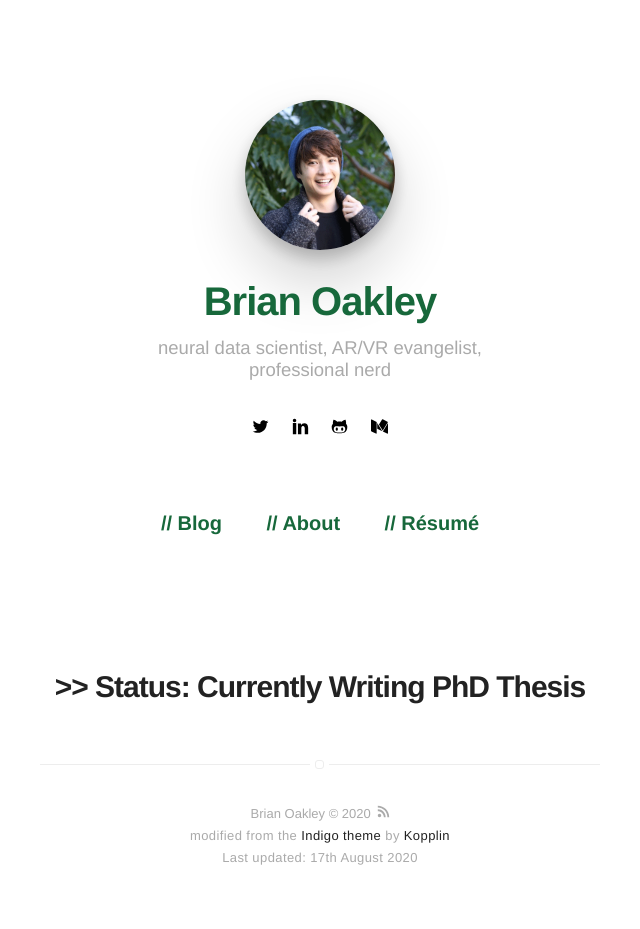
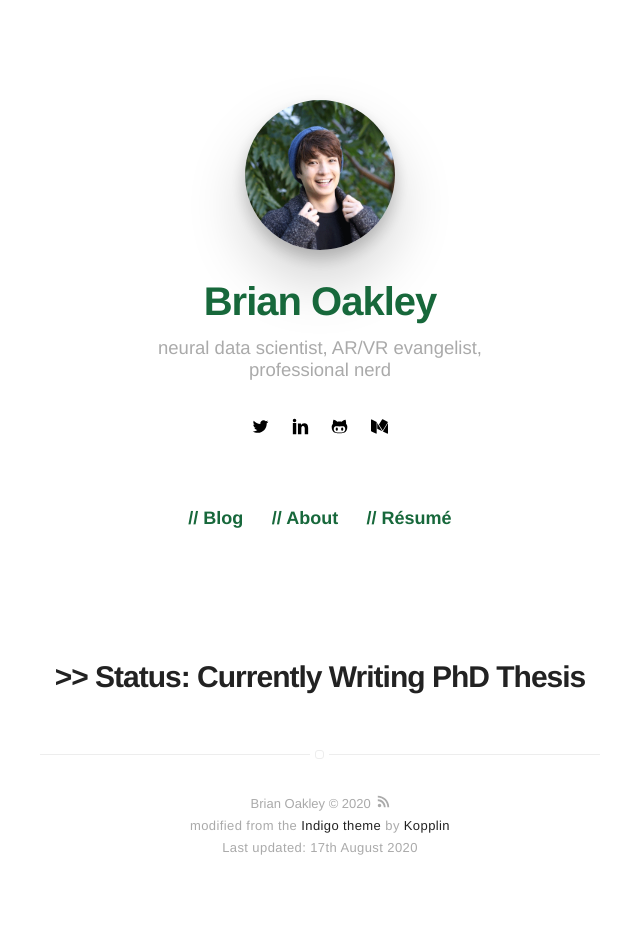
Before and after one commit to broak/broak.github.io, a Jekyll site: the page built from index.html, in a window 1280 px wide. Shown: the whole page, without its empty margins (320-960 px from the left). Built offline with Jekyll 4.4.1, drawn with Linux system fonts in a browser that asks for light colours.

Commit message:
adjusted nav margins

```diff
--- a/_sass/components/nav.sass
+++ b/_sass/components/nav.sass
@@ -3,7 +3,7 @@
     > .list
         list-style: none
         margin: 0
-        padding: 0 13px 0
+        padding: 0 5px 0
 
         > .item
             display: inline-block
@@ -17,16 +17,16 @@
 
 .nav
     position: absolute
-    right: 0
+    right: 8px
     top: 0
 
     > .list
         padding: 0
 
         > .item > .link
-            font-size: 2rem
-            padding: 15px 15px
-            margin: 10px 5px 10px 5px
+            font-size: 1.8rem
+            padding: 10px 10px
+            margin: 10px 2px 10px 2px
             border-radius: 4%
             transition: all .1s ease-in-out
             // width: 100px
@@ -63,9 +63,9 @@
         padding: 0
 
         > .item > .link
-            font-size: 2rem
-            padding: 15px 15px
-            margin: 10px 5px 10px 5px
+            font-size: 1.8rem
+            padding: 10px 10px
+            margin: 10px 2px 10px 2px
             border-radius: 4%
             transition: all .1s ease-in-out
             position: relative
```
